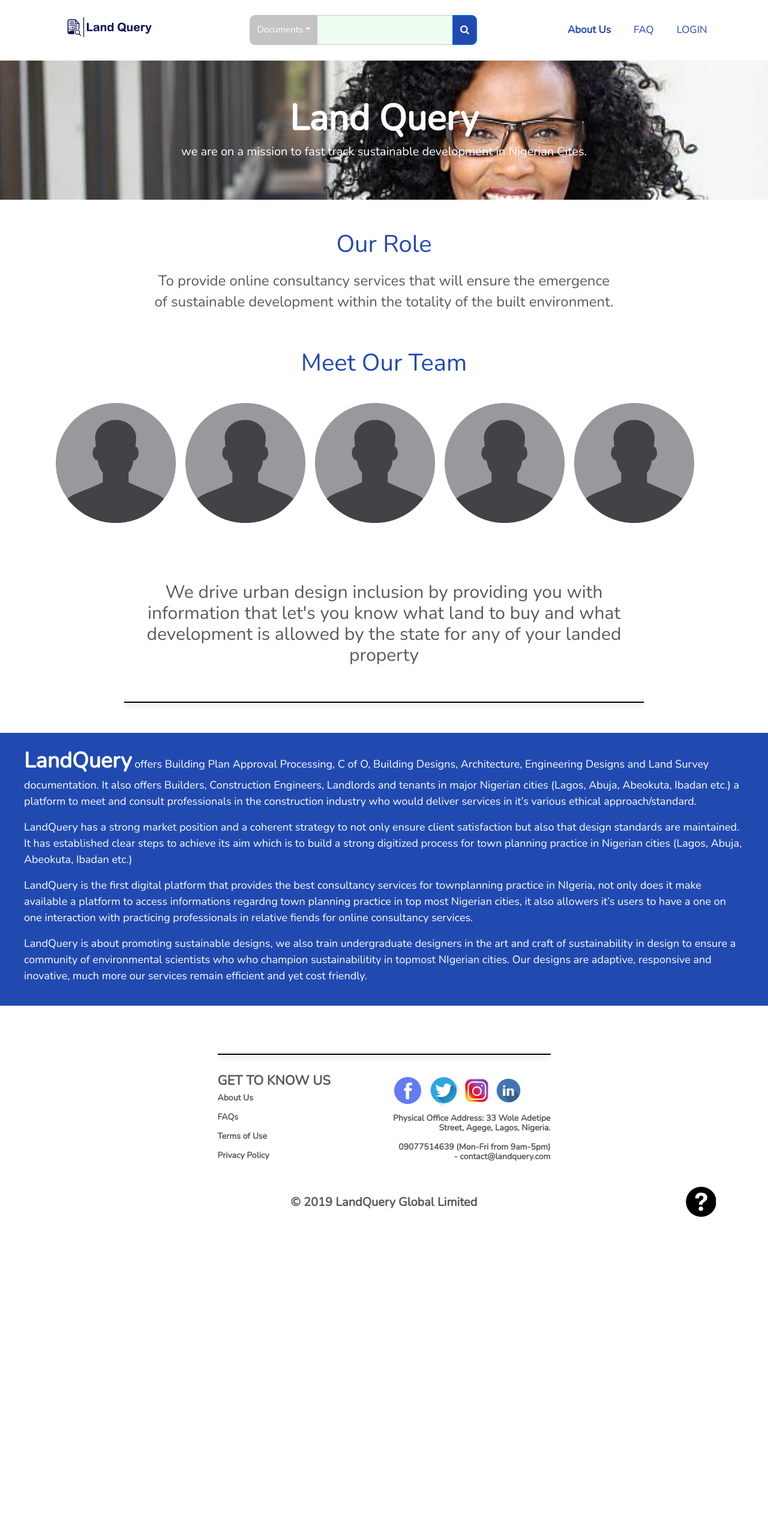
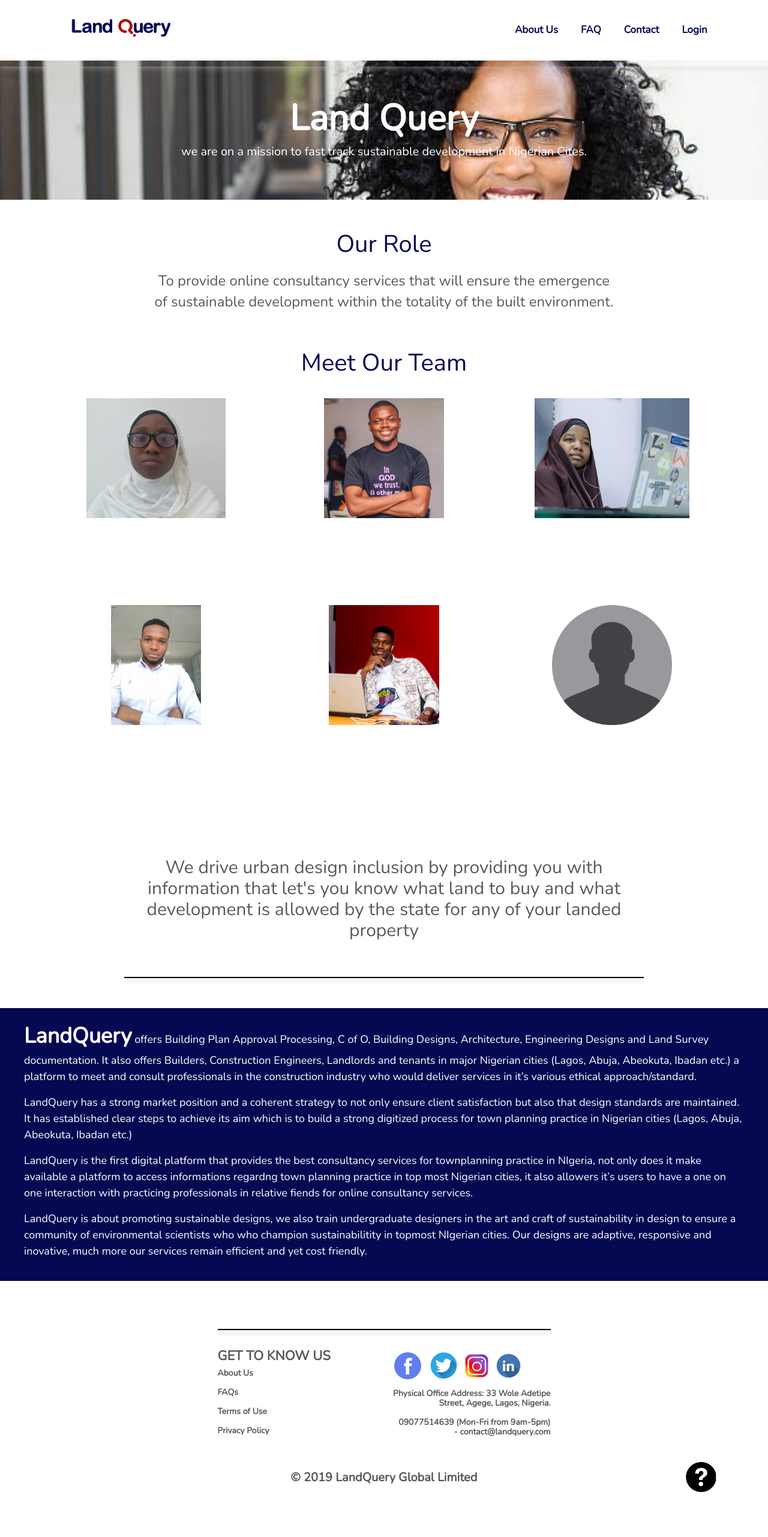
Before and after one commit to oladejimujeeb/MasterBuilder, a Python web app: template templates/about.html in a window 1280 px wide. Shown: the whole page at 60% size. Before the commit the page ends 2029 px from the top, so only its background shows below. Run offline with Jinja, Linux system fonts and the light colour scheme; the template is opened without the code that fills it, so the values that code supplies are empty.

Commit message:
added teams' profiles

```diff
--- a/static/css/style.css
+++ b/static/css/style.css
@@ -15,12 +17,13 @@
 .navbar-dark .navbar-nav .nav-link {
     font-size: 17px;
     line-height: 23px;
-    color: #214AB1;
+    color: #070852;
     padding-left: 30px;
+    font-weight: bold;
 }
 .navbar-dark .navbar-toggler {
     color: rgb(255,255,255);
-    background: #214AB1;
+    background: #070852;
 }
 .navbar-dark .navbar-nav .active>.nav-link,
 .navbar-dark .navbar-nav .nav-link.active,
@@ -52,12 +55,15 @@
     padding-top: 3px;
 }
 .btn.btn-primary.btn-search {
-    background: #214AB1;
+    background: #070852;
     border-radius: 0px 9px 9px 0px;
     margin-left: -10px;
 }
+#buildingpermit-wrapper {
+    margin-top: 10px;
+}
 #buildingpermit-wrapper h1 strong {
-    color: #214AB1;
+    color: #070852;
 }
 header h1 {
     font-weight: 500;
@@ -124,7 +130,7 @@
     margin-top: 55px;
 }
 .master-builder {
-    background: #214AB1;
+    background: #070852;
     padding: 20px 40px;
 }
 .master-builder p {
@@ -678,7 +685,7 @@
 }
 .role-wrapper h1,
 .team-wrapper h1 {
-    color: #214AB1;
+    color: #070852;
     margin-bottom: 20px;
 }
 
@@ -692,3 +699,27 @@
     height: 200px;
     margin-top: 15px;
 }
+.team-wrapper .d-flex {
+    justify-content: center;
+}
+.team-div {
+    transition: .5s ease;
+    opacity: 0;
+    position: relative;
+    bottom: 100px;
+    left: 50%;
+    transform: translate(-50%, -50%);
+    -ms-transform: translate(-50%, -50%);
+    text-align: center;
+}
+.team-wrapper .col-lg-4:hover img {
+    opacity: 0.3;
+}
+.team-wrapper .col-lg-4:hover .team-div {
+    opacity: 1;
+    z-index: 9999;
+}
+.team-wrapper h5,
+.team-wrapper span {
+    padding: 10px;
+}
--- a/templates/about.html
+++ b/templates/about.html
@@ -18,23 +18,56 @@
 		</div>
 	</div>
 	<div class="container">
-		<div class="team-wrapper mt-50">
-			<h1 class="text-center">Meet Our Team</h1>
-			<div class="d-flex">
-				<div class="p-2">
-					<a href=""><img src="../static/images/placeholder.png" class="img-fluid" alt=""></a>
+		<div class="text-center team-wrapper mt-50">
+			<h1>Meet Our Team</h1>
+			<div class="row">
+				<div class="col-lg-4 col-md-4 col-sm-6">
+					<img src="../static/images/maryam.jpeg" class="img-fluid" alt="">
+					<div class="team-div">
+						<h5>Muritadha Maryam Olabisi</h5>
+						<p>Technical Lead</p>
+                        <a href="https://www.linkedin.com/in/maryam-olabisi-muritadha" target="_blank" class="btn btn-info btn-join quickview-btn" title="View Profile"><i class="fa fa-linkedin"></i></a>
+                    </div>
 				</div>
-				<div class="p-2">
-					<a href=""><img src="../static/images/placeholder.png" class="img-fluid" alt=""></a>
+				<div class="col-lg-4 col-md-4 col-sm-6">
+					<img src="../static/images/ifeoluwa.jpeg" class="img-fluid" alt="">
+					<div class="team-div">
+						<h5>Omidiji Ifeoluwa</h5>
+						<p>Product Manager</p>
+                        <a href="https://www.linkedin.com/in/ifeoluwa-omidiji-839820167" target="_blank" class="btn btn-info btn-join quickview-btn" title="View Profile" ><i class="fa fa-linkedin"></i></a>
+                    </div>
 				</div>
-				<div class="p-2">
-					<a href=""><img src="../static/images/placeholder.png" class="img-fluid" alt=""></a>
+				<div class="col-lg-4 col-md-4 col-sm-6">
+					<img src="../static/images/shakirah.jpeg" class="img-fluid" alt="">
+					<div class="team-div">
+						<h5>Usman Sakirat Kehinde</h5>
+						<p>Technical Associate</p>
+                        <a href="linkedin.com/in/sakirat-kehinde-usman-3a4600117/" target="_blank" class="btn btn-info btn-join quickview-btn" title="View Profile"><i class="fa fa-linkedin"></i></a>
+                    </div>
 				</div>
-				<div class="p-2">
-					<a href=""><img src="../static/images/placeholder.png" class="img-fluid" alt=""></a>
+				<div class="col-lg-4 col-md-4 col-sm-6">
+					<img src="../static/images/leo.jpeg" class="img-fluid" alt="">
+					<div class="team-div">
+						<h5>Leonard Ugorji</h5>
+						<p>Design Associate</p>
+                        <a href="" target="_blank" class="btn btn-info btn-join quickview-btn" title="View Profile"><i class="fa fa-linkedin"></i></a>
+                    </div>
 				</div>
-				<div class="p-2">
-					<a href=""><img src="../static/images/placeholder.png" class="img-fluid" alt=""></a>
+				<div class="col-lg-4 col-md-4 col-sm-6">
+					<img src="../static/images/olamide.jpeg" class="img-fluid" alt="">
+					<div class="team-div">
+						<h5>Olamide Odedeji</h5>
+						<p>Interactive Design Lead</p>
+                        <a href="" target="_blank" class="btn btn-info btn-join quickview-btn" title="View Profile"><i class="fa fa-linkedin"></i></a>
+                    </div>
+				</div>
+				<div class="col-lg-4 col-md-4 col-sm-6">
+					<img src="../static/images/placeholder.png" class="img-fluid" alt="">
+					<div class="team-div">
+						<h5>Chris</h5>
+						<p>Resesarch Associate</p>
+                        <a href="" target="_blank" class="btn btn-info btn-join quickview-btn" title="View Profile"><i class="fa fa-linkedin"></i></a>
+                    </div>
 				</div>
 			</div>
 		</div>
--- a/templates/layout-auth.html
+++ b/templates/layout-auth.html
@@ -26,7 +26,7 @@
     <header style="box-shadow: none;">
         <div class="signup-wrapper" data-aos="fade-down">
             <div class="text-center">
-                <a href="/"><img src="../static/images/logo.jpg" class="img-fluid signup-logo" alt="logo"></a>
+                <a href="/"><img src="../static/images/logo.png" class="img-fluid signup-logo" alt="logo"></a>
             </div>
             <!-- signin/up page content -->
             {%block body%}
--- a/templates/layout.html
+++ b/templates/layout.html
@@ -27,13 +27,13 @@
         <!-- nav -->
         <nav class="navbar navbar-expand-lg navbar-dark">
             <div class="container-fluid">
-              <a class="navbar-brand" href="/"><img src="../static/images/logo.jpg" class="img-fluid" alt="logo" style="height: 100px; margin-top: 7px;"></a>
+              <a class="navbar-brand" href="/"><img src="../static/images/logo.png" class="img-fluid" alt="logo" style="height: 100px; margin-top: 7px;"></a>
               <button class="navbar-toggler navbar-toggler-right" type="button" data-toggle="collapse" data-target="#navb">
                 <span class="navbar-toggler-icon"></span>
               </button>
 
               <div class="collapse navbar-collapse" id="navb">
-                <form class="ml-auto">
+                <!-- <form class="ml-auto">
                     <div class="btn-group">
                         <div class="btn-group">
                             <button type="button" class="btn btn-primary dropdown-toggle btn-documents" data-toggle="dropdown">Documents</button>
@@ -47,7 +47,7 @@
                         <input class="form-control mr-sm-2 search-input" type="text">
                         <button type="button" class="btn btn-primary btn-search"><i class="fa fa-search"></i></button>
                     </div>
-                </form>
+                </form> -->
                 <ul class="navbar-nav ml-auto">
                   <li class="nav-item active">
                     <a class="nav-link" href="about">About Us</a>
@@ -56,10 +56,13 @@
                     <a class="nav-link" href="faq">FAQ</a>
                   </li>
                   <li class="nav-item">
+                    <a class="nav-link" href="contact">Contact</a>
+                  </li>
+                  <li class="nav-item">
                     {% if current_mail %}
                     <a class="nav-link" href="signin">{{current_mail}}</a>
                     {% else %}
-                    <a class="nav-link" href="signin">LOGIN</a>
+                    <a class="nav-link" href="signin">Login</a>
                     {% endif %}
                   </li>
                 </ul>
```
Also changed, not shown: other parts of static/css/style.css (+19 -16 lines), static/images/Maryam.jpeg (added), static/images/ifeoluwa.jpeg (added), static/images/leo.jpeg (added), static/images/logo.png (added), static/images/olamide.jpeg (added), static/images/shakirah.jpeg (added).
